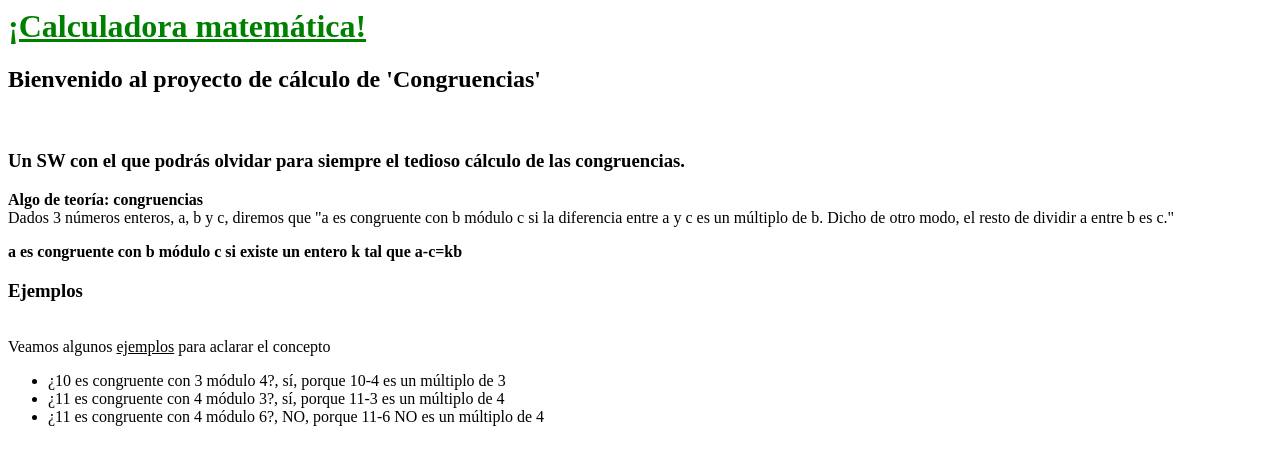
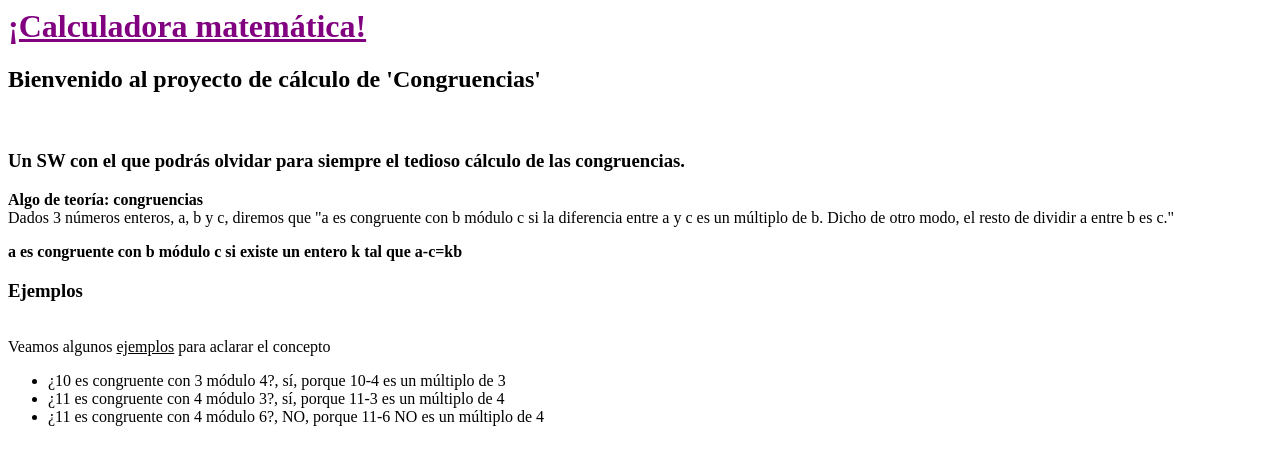
Before and after one commit to ahortalq/tutorial, a plain HTML site: page src/index.html in a window 1280 px wide. Drawn offline with Linux system fonts and the light colour scheme.

```diff
--- a/src/index.html
+++ b/src/index.html
@@ -4,7 +4,7 @@
     <title>Calculadora matemática</title>
   </head>
   <body>
-    <h1><font color="green"><u>¡Calculadora matemática!</u></font></h1><P>
+    <h1><font color="purple"><u>¡Calculadora matemática!</u></font></h1><P>
     <h2>Bienvenido al proyecto de cálculo de 'Congruencias'</h2><br>
     <h3>Un SW con el que podrás olvidar para siempre el tedioso cálculo de las congruencias.</h3><P>
     <b>Algo de teoría: congruencias</b><br>
```
